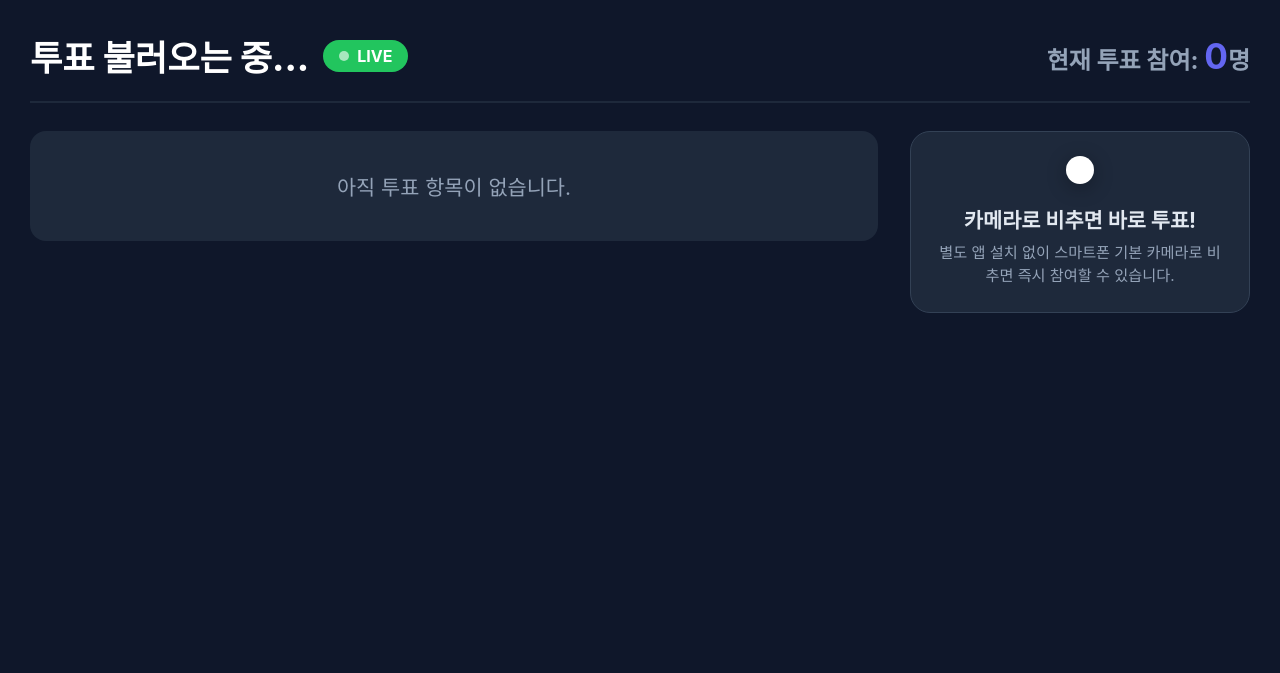
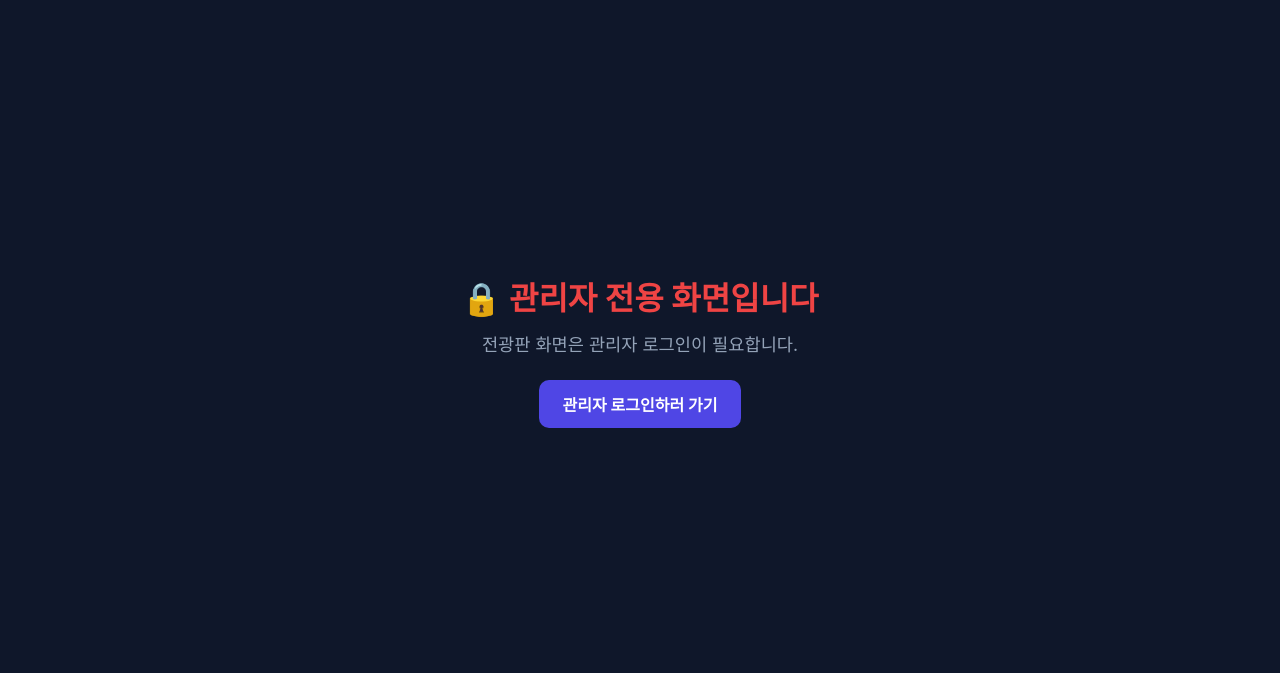
Before and after one commit to jump4628-blip/Voting, a website: page public/board.html in a window 1280 px wide. Drawn offline with nearby package versions, Linux system fonts and the light colour scheme; no server answers.

Commit message:
Restrict board.html to authenticated admins only

```diff
--- a/public/board.html
+++ b/public/board.html
@@ -222,6 +222,18 @@
   </div>
 
   <script>
+    // 관리자 로그인 토큰 확인 (관리자 페이지에 로그인한 적이 없으면 차단)
+    const adminPw = sessionStorage.getItem('voting_admin_pw');
+    if (!adminPw) {
+      document.body.innerHTML = `
+        <div style="display:flex; flex-direction:column; align-items:center; justify-content:center; height:80vh; text-align:center;">
+          <h2 style="font-size:2rem; margin-bottom:12px; color:#ef4444;">🔒 관리자 전용 화면입니다</h2>
+          <p style="color:#94a3b8; font-size:1.1rem; margin-bottom:24px;">전광판 화면은 관리자 로그인이 필요합니다.</p>
+          <a href="/admin" style="background:#4f46e5; color:#fff; padding:12px 24px; border-radius:10px; text-decoration:none; font-weight:700;">관리자 로그인하러 가기</a>
+        </div>
+      `;
+    }
+
     const COLORS = ['#ef4444', '#3b82f6', '#22c55e', '#f59e0b', '#a855f7', '#ec4899', '#14b8a6', '#f97316', '#6366f1', '#84cc16', '#0ea5e9', '#e11d48'];
     let current = null;
 
@@ -327,7 +339,7 @@
       });
 
     // 실시간 SSE 스트림 수신
-    const es = new EventSource('/api/events');
+    const es = new EventSource('/api/events' + (adminPw ? '?pw=' + encodeURIComponent(adminPw) : ''));
     es.onmessage = (e) => {
       try {
         current = JSON.parse(e.data);
```
Also changed, not shown: preview.html (added).
